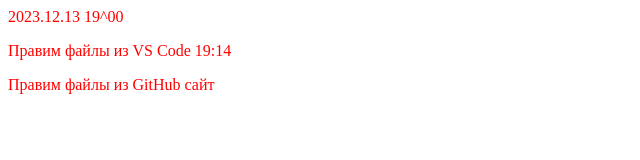
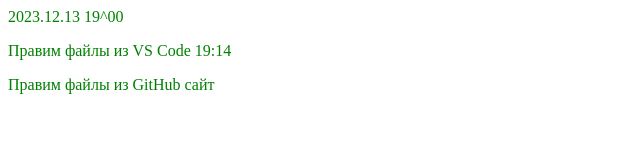
Before and after one commit to Getiym/-, a plain HTML site: page index.html in a window 1280 px wide. Shown: the whole page, without its empty margins (0-640 px from the left). Drawn offline with Linux system fonts and the light colour scheme.

Commit message:
Update index.html
Чота сделал

```diff
--- a/index.html
+++ b/index.html
@@ -1,7 +1,7 @@
 <html>
   <head>
     <style>
-      P {color:red}
+      P {color:green} /* Правим на сайте 19:25 /*
     </style>
   </head>
   <body>
```
